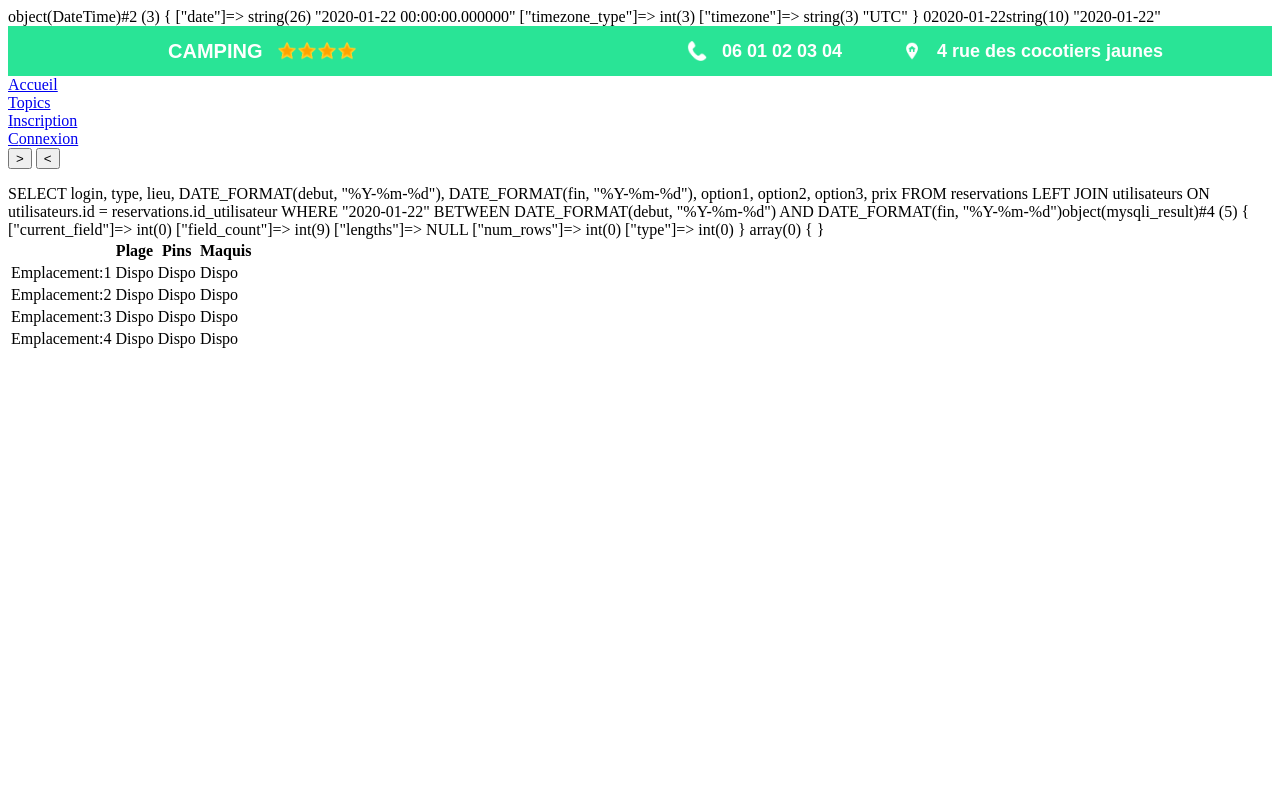
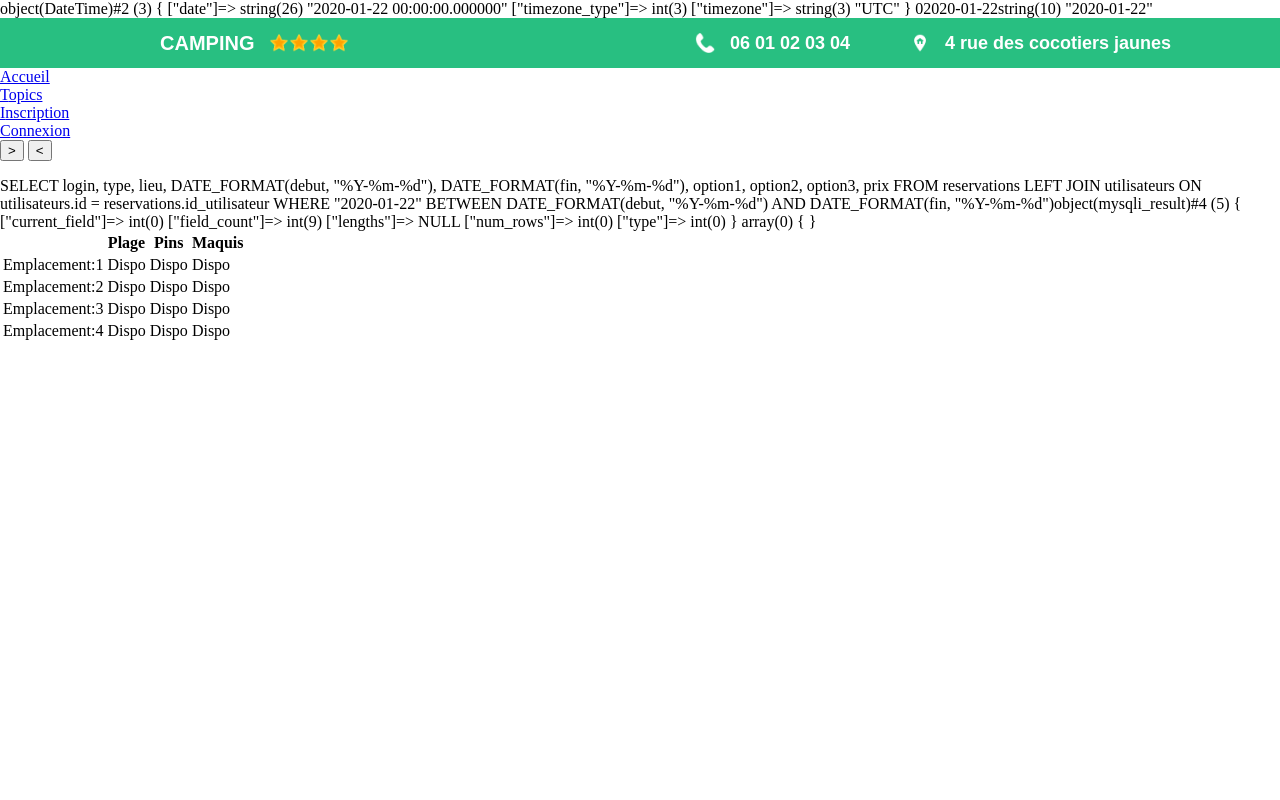
Before and after one commit to nicolas-camilloni/camping, a PHP site: page /index.php in a window 1280 px wide. Run offline with PHP 8.4, Linux system fonts and the light colour scheme; data that the repository does not hold is empty.

Commit message:
green color

```diff
--- a/css/style.css
+++ b/css/style.css
@@ -1,7 +1,11 @@
+body {
+    margin: 0;
+}
+
 #topnav {
     height: 50px;
     width: 100%;
-    background: #29e496;
+    background: #28bf81;
     display: flex;
     flex-direction: row;
     justify-content: space-between;
```
